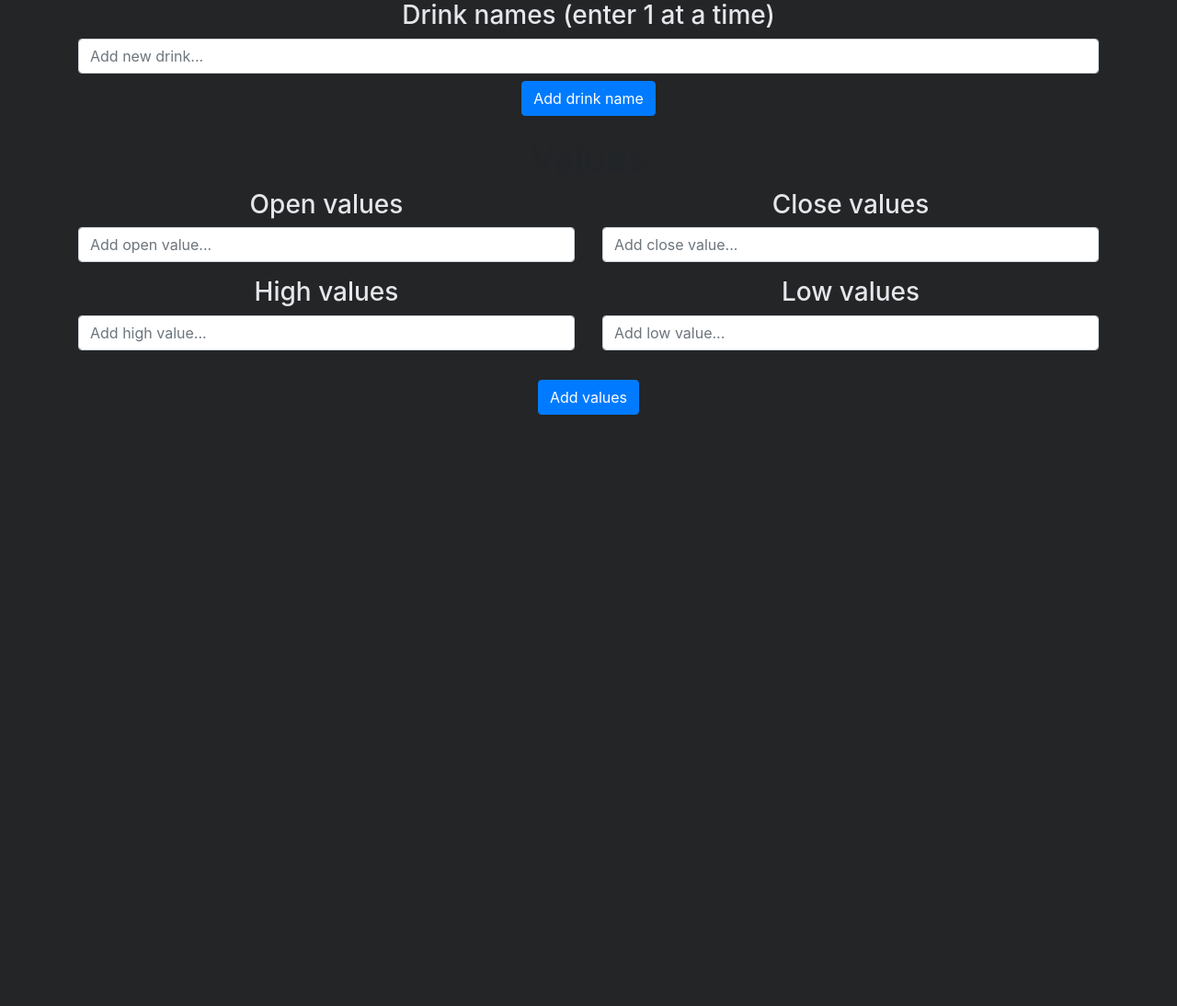
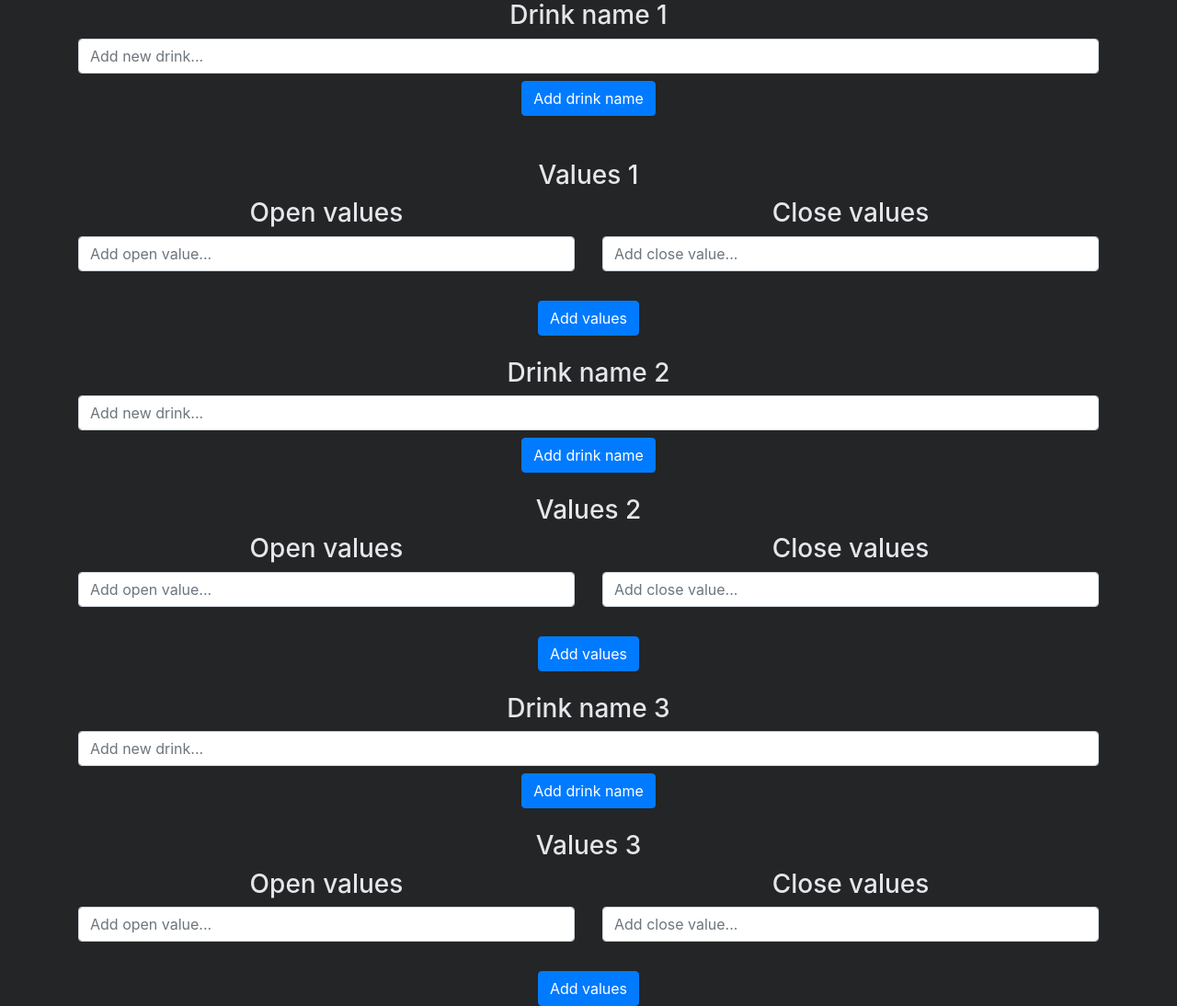
Before and after one commit to RainerTal/Flask-web, a Flask app: page / in a window 1280 px wide. Shown: the part 56-1150 px from the top of the page at 92% size. Before the commit the page ends 507 px from the top, so only its background shows below. Run offline with Flask 3, Linux system fonts and the light colour scheme; a user stored in the database is signed in; data comes from the database, SQL or seed files in the repository; both versions use the stored data as it was after the commit; data that the repository does not hold is empty; some libraries are stand-ins or nearby versions.

Commit message:
Three chart variant with only open and close in the making

```diff
--- a/website/templates/home.html
+++ b/website/templates/home.html
@@ -1,7 +1,71 @@
 {% extends "base.html" %}
 {% block title %}Home{% endblock %}
 {% block content %}
-<h3 align="center">Drink names (enter 1 at a time)</h3>
+<h3 align="center">Drink name 1</h3>
+<ul class="list-group list-group-flush" id="notes">
+  {% for note in user.notes %}
+  <li class="list-group-item d-flex justify-content-between align-items-center">
+    <span>{{ note.data }} <small class="text-muted">{{ note.date.strftime('%Y-%m-%d %H:%M:%S') }}</small></span>
+    <button type="button" class="close" onClick="deleteNote({{ note.id }})">
+        <span aria-hidden="true" id="cross">&times;</span>
+    </button>
+  </li>
+  {% endfor %}
+</ul>
+
+<form method="POST" class="mb-4">
+  <input name="note" id="note" class="form-control mb-2" placeholder="Add new drink..." required>
+  <div class="d-flex justify-content-center">
+    <button type="submit" class="btn btn-primary">Add drink name</button>
+    <input type="hidden" name="form_type" value="note_form">
+  </div>
+</form>
+
+<br/>
+
+<form method="POST">
+<h3 align="center">Values 1</h3>
+
+<div class="row">
+  <div class="col">
+    <h3 align="center">Open values</h3>
+    <ul class="list-group list-group-flush" id="open_values">
+      {% for open_v in user.open_values %}
+      <li class="list-group-item d-flex justify-content-between align-items-center">
+        <span>{{ open_v.data }} <small class="text-muted">{{ open_v.date.strftime('%Y-%m-%d %H:%M:%S') }}</small></span>
+        <button type="button" class="close" data-id="{{ open_v.id }}" onClick="deleteLastValues()">
+            <span aria-hidden="true" id="cross">&times;</span>
+        </button>
+      </li>
+      {% endfor %}
+    </ul>
+    <input name="open_v" id="open_v" class="form-control mb-3" placeholder="Add open value..." required>
+  </div>
+
+  <div class="col">
+    <h3 align="center">Close values</h3>
+    <ul class="list-group list-group-flush" id="close_values">
+      {% for close in user.close_values %}
+      <li class="list-group-item d-flex justify-content-between align-items-center">
+        <span>{{ close.data }} <small class="text-muted">{{ close.date.strftime('%Y-%m-%d %H:%M:%S') }}</small></span>
+        <button type="button" class="close" data-id="{{ close.id }}" onClick="deleteLastValues()">
+            <span aria-hidden="true" id="cross">&times;</span>
+        </button>
+      </li>
+      {% endfor %}
+    </ul>
+    <input name="close" id="close" class="form-control mb-3" placeholder="Add close value..." required>
+  </div>
+</div>
+  <div class="d-flex justify-content-center mt-3">
+    <button type="submit" class="btn btn-primary">Add values</button>
+  </div>
+  <input type="hidden" name="form_type" value="values_form">
+</form>
+
+<br/>
+
+<h3 align="center">Drink name 2</h3>
 <ul class="list-group list-group-flush" id="notes">
   {% for note in user.notes %}
   <li class="list-group-item d-flex justify-content-between align-items-center">
@@ -22,7 +86,7 @@
 </form>
 
 <form method="POST">
-<h1 align="center">Values</h1>
+  <h3 align="center">Values 2</h3>
 
   <div class="row">
     <div class="col">
@@ -56,42 +120,74 @@
     </div>
   </div>
 
-<div class="row">
-  <div class="col">
-    <h3 align="center">High values</h3>
-    <ul class="list-group list-group-flush" id="highs">
-      {% for high in user.highs %}
+<div class="d-flex justify-content-center mt-3">
+  <button type="submit" class="btn btn-primary">Add values</button>
+</div>
+<input type="hidden" name="form_type" value="values_form">
+</form>
+
+<br/>
+
+<h3 align="center">Drink name 3</h3>
+  <ul class="list-group list-group-flush" id="notes">
+    {% for note in user.notes %}
     <li class="list-group-item d-flex justify-content-between align-items-center">
-        <span>{{ high.data }} <small class="text-muted">{{ high.date.strftime('%Y-%m-%d %H:%M:%S') }}</small></span>
-        <button type="button" class="close" data-id="{{ high.id }}" onClick="deleteLastValues()">
+      <span>{{ note.data }} <small class="text-muted">{{ note.date.strftime('%Y-%m-%d %H:%M:%S') }}</small></span>
+      <button type="button" class="close" onClick="deleteNote({{ note.id }})">
           <span aria-hidden="true" id="cross">&times;</span>
       </button>
     </li>
     {% endfor %}
   </ul>
-    <input name="high" id="high" class="form-control mb-3" placeholder="Add high value..." required>
+
+
+<form method="POST" class="mb-4">
+  <input name="note" id="note" class="form-control mb-2" placeholder="Add new drink..." required>
+  <div class="d-flex justify-content-center">
+    <button type="submit" class="btn btn-primary">Add drink name</button>
+    <input type="hidden" name="form_type" value="note_form">
   </div>
+</form>
 
+<form method="POST">
+  <h3 align="center">Values 3</h3>
+
+  <div class="row">
     <div class="col">
-    <h3 align="center">Low values</h3>
-    <ul class="list-group list-group-flush" id="lows">
-      {% for low in user.lows %}
+      <h3 align="center">Open values</h3>
+      <ul class="list-group list-group-flush" id="open_values">
+        {% for open_v in user.open_values %}
         <li class="list-group-item d-flex justify-content-between align-items-center">
-        <span>{{ low.data }} <small class="text-muted">{{ low.date.strftime('%Y-%m-%d %H:%M:%S') }}</small></span>
-        <button type="button" class="close" data-id="{{ low.id }}" onClick="deleteLastValues()">
+          <span>{{ open_v.data }} <small class="text-muted">{{ open_v.date.strftime('%Y-%m-%d %H:%M:%S') }}</small></span>
+          <button type="button" class="close" data-id="{{ open_v.id }}" onClick="deleteLastValues()">
               <span aria-hidden="true" id="cross">&times;</span>
           </button>
         </li>
         {% endfor %}
       </ul>
-    <input name="low" id="low" class="form-control mb-3" placeholder="Add low value..." required>
+      <input name="open_v" id="open_v" class="form-control mb-3" placeholder="Add open value..." required>
+    </div>
+
+    <div class="col">
+      <h3 align="center">Close values</h3>
+      <ul class="list-group list-group-flush" id="close_values">
+        {% for close in user.close_values %}
+        <li class="list-group-item d-flex justify-content-between align-items-center">
+          <span>{{ close.data }} <small class="text-muted">{{ close.date.strftime('%Y-%m-%d %H:%M:%S') }}</small></span>
+          <button type="button" class="close" data-id="{{ close.id }}" onClick="deleteLastValues()">
+              <span aria-hidden="true" id="cross">&times;</span>
+          </button>
+        </li>
+        {% endfor %}
+      </ul>
+      <input name="close" id="close" class="form-control mb-3" placeholder="Add close value..." required>
     </div>
   </div>
-
 
 <div class="d-flex justify-content-center mt-3">
   <button type="submit" class="btn btn-primary">Add values</button>
 </div>
 <input type="hidden" name="form_type" value="values_form">
 </form>
+
 {% endblock %}
--- a/website/views.py
+++ b/website/views.py
@@ -1,6 +1,6 @@
 from flask import Blueprint, render_template, request, flash, jsonify, redirect, url_for
 from flask_login import login_required, current_user
-from .models import Note, CloseValue, OpenValue, High, Low
+from .models import Note, CloseValue, OpenValue, High, Low, OpenValue2, OpenValue3, CloseValue2, CloseValue3, Drink, Drink2
 from . import db
 import json
 
@@ -18,46 +18,105 @@ def home():
                     new_note = Note(data=note, user_id=current_user.id)
                     db.session.add(new_note)
                     db.session.commit()
-                    flash('Note added!', category='success')
+                    flash('Drink added!', category='success')
                 else:
-                    flash('Value insert requires at least 1 character')
+                    flash('Value requires at least 1 character')
 
                 return redirect(url_for('views.home'))
 
         if form_type == 'values_form':
             open_v = request.form.get('open_v')
             close = request.form.get('close')
-            high = request.form.get('high')
-            low = request.form.get('low')
-            if not (min(open_v, close) <= high <= max(open_v, close)) and not (min(open_v, close) <= low <= max(open_v, close)):
-                if open_v and close and high and low:
-                    try:
-                        open_value = float(open_v)
-                        close_value = float(close)
-                        high_value = float(high)
-                        low_value = float(low)
 
-                        new_open_value = OpenValue(data=open_value, user_id=current_user.id)
-                        new_close_value = CloseValue(data=close_value, user_id=current_user.id)
-                        new_high_value = High(data=high_value, user_id=current_user.id)
-                        new_low_value = Low(data=low_value, user_id=current_user.id)
+            if open_v and close:
+                try:
+                    open_value = float(open_v)
+                    close_value = float(close)
 
-                        db.session.add(new_open_value)
-                        db.session.add(new_close_value)
-                        db.session.add(new_high_value)
-                        db.session.add(new_low_value)
-                        db.session.commit()
+                    new_open_value = OpenValue(data=open_value, user_id=current_user.id)
+                    new_close_value = CloseValue(data=close_value, user_id=current_user.id)
 
-                        flash('Values added successfully!', category='success')
-                    except ValueError:
-                        flash('One or more values are not valid numbers', category='error')
+                    db.session.add(new_open_value)
+                    db.session.add(new_close_value)
 
+                    db.session.commit()
+
+                    flash('Values added successfully!', category='success')
+                except ValueError:
+                    flash('One or more values are not valid numbers', category='error')
+
+            else:
+                flash('Please fill in all fields', category='error')
+
+        if form_type == 'drink_form':
+            drink = request.form.get('drink')
+            if drink:
+                if len(note) > 0:
+                    new_drink = Drink(data=drink, user_id=current_user.id)
+                    db.session.add(new_drink)
+                    db.session.commit()
+                    flash('Drink added!', category='success')
                 else:
-                    flash('Please fill in all fields', category='error')
+                    flash('Value insert requires at least 1 character')
+
+                return redirect(url_for('views.home'))
+
+
+        if form_type == 'values_form2':
+            open_v2 = request.form.get('open_v2')
+            close2 = request.form.get('close2')
+
+            if open_v2 and close2:
+                try:
+                    open_v2 = open_v2(float)
+                    close2 = close2(float)
+
+                    new_open_value2 = OpenValue2(data=open_v2, user=current_user.id)
+                    new_close_value2 = CloseValue2(data=close2, user=current_user.id)
+
+                    db.session.add(new_open_value2)
+                    db.session.add(new_close_value2)
+                    db.session.commit()
+
+                except ValueError:
+                    flash('One or more values are not valid numbers', category='error')
             else:
-                flash('High and low values can not be in between open and close values', category='error')
+                flash("Please fill in all fields", category='error')
 
-            return redirect(url_for('views.home'))
+        if form_type == 'drink_form2':
+            drink2 = request.form.get('drink2')
+            if drink2:
+                if len(note) > 0:
+                    new_drink2 = Drink2(data=drink2, user_id=current_user.id)
+                    db.session.add(new_drink2)
+                    db.session.commit()
+                    flash('Drink added!', category='success')
+                else:
+                    flash('Value insert requires at least 1 character')
+
+                return redirect(url_for('views.home'))
+
+        if form_type == 'values_form3':
+            open_v3 = request.form.get('open_v3')
+            close3 = request.form.get('close3')
+
+            if open_v3 and close3:
+                try:
+                    open_v3 = open_v3(float)
+                    close3 = close3(float)
+
+                    new_open_value3 = OpenValue2(data=open_v3, user=current_user.id)
+                    new_close_value3 = CloseValue2(data=close3, user=current_user.id)
+
+                    db.session.add(new_open_value3)
+                    db.session.add(new_close_value3)
+                    db.session.commit()
+
+                except ValueError:
+                    flash('One or more values are not valid numbers', category='error')
+            else:
+                flash("Please fill in all fields", category='error')
+
 
     return render_template("home.html", user=current_user)
 
@@ -113,12 +172,9 @@ def stock():
 @views.route('/chart-data', methods=['GET'])
 def chart_data():
     open_values = OpenValue.query.filter_by(user_id=current_user.id).all()
-    high_values = High.query.filter_by(user_id=current_user.id).all()
-    low_values = Low.query.filter_by(user_id=current_user.id).all()
     close_values = CloseValue.query.filter_by(user_id=current_user.id).all()
 
-
-    num_values = min(len(open_values), len(high_values), len(low_values), len(close_values))
+    num_values = min(len(open_values), len(close_values))
 
     data = []
     for i in range(num_values):
@@ -126,9 +182,9 @@ def chart_data():
             'x': int(close_values[i].date.timestamp() * 1000),
             'y': [
                 open_values[i].data,
-                high_values[i].data,
-                low_values[i].data,
-                close_values[i].data
+                open_values[i].data,
+                close_values[i].data,
+                close_values[i].data,
             ]
         })
 
```
Also changed, not shown: website/models.py (+40 -0 lines), instance/database.db. Lines whose indentation alone changed are shown as unchanged.
